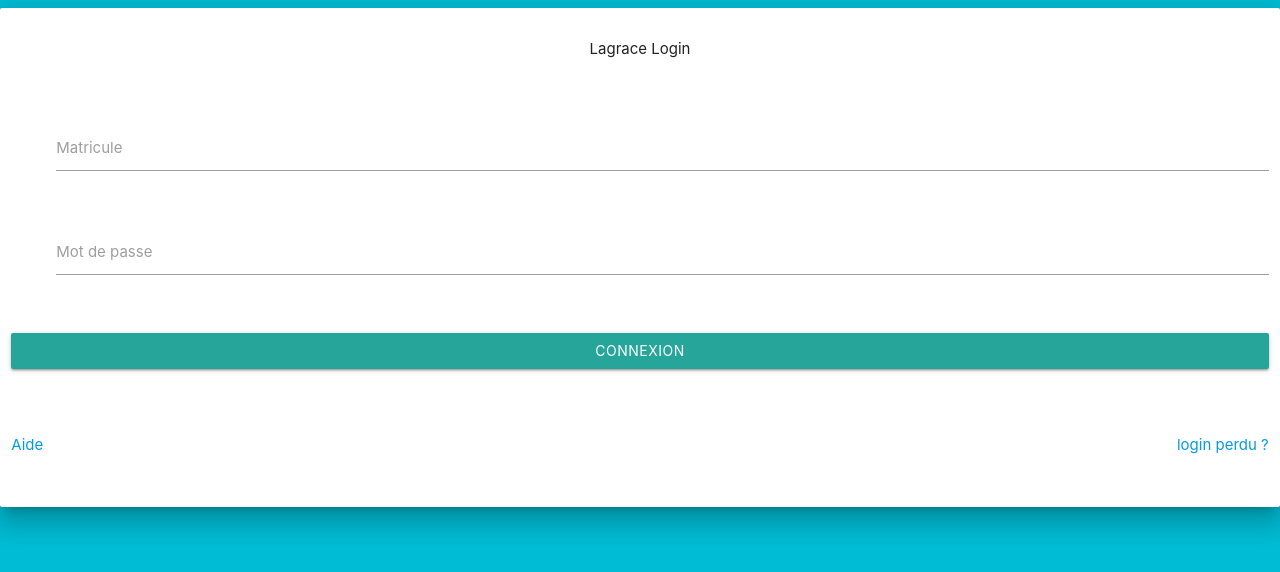
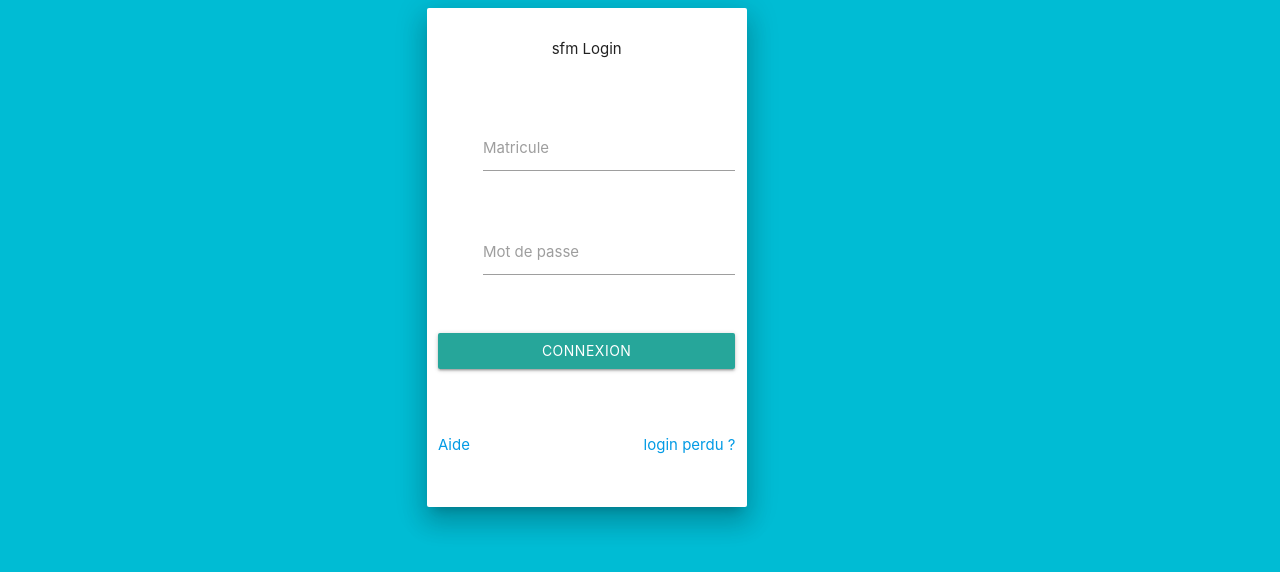
Before and after one commit to SamyMwamba/school-finance-manager, a PHP site: page /Vue/user-login.php in a window 1280 px wide. Shown: the top 572 px of the page. Run offline with PHP 8.4, Linux system fonts and the light colour scheme; some libraries are stand-ins or nearby versions.

Commit message:
align login form

```diff
--- a/Vue/user-login.php
+++ b/Vue/user-login.php
@@ -17,7 +17,7 @@
   <meta name="msapplication-tap-highlight" content="no">
   <meta name="description" content="Materialize is a Material Design Admin Template,It's modern, responsive and based on Material Design by Google. ">
   <meta name="keywords" content="materialize, admin template, dashboard template, flat admin template, responsive admin template,">
-  <title>Login Page | Materialize - Material Design Admin Template</title>
+  <title>sfm</title>
 
   <!-- Favicons-->
   <link rel="icon" href="images/favicon/favicon-32x32.png" sizes="32x32">
@@ -31,7 +31,11 @@
 
   <!-- CORE CSS-->
 
-  <link href="css/materialize.min.css" type="text/css" rel="stylesheet" media="screen,projection">
+    <!-- Compiled and minified CSS -->
+    <link rel="stylesheet" href="https://cdnjs.cloudflare.com/ajax/libs/materialize/1.0.0-beta/css/materialize.min.css">
+
+    <!-- Compiled and minified JavaScript -->
+    <script src="https://cdnjs.cloudflare.com/ajax/libs/materialize/1.0.0-beta/js/materialize.min.js"></script>
   <link href="css/style.min.css" type="text/css" rel="stylesheet" media="screen,projection">
     <!-- Custome CSS-->
     <link href="css/custom/custom.min.css" type="text/css" rel="stylesheet" media="screen,projection">
@@ -55,12 +59,12 @@
 
 
   <div id="login-page" class="row">
-    <div class="col s12 z-depth-4 card-panel">
+    <div class="col offset-l4 s12 l3 z-depth-4 card-panel">
       <form class="login-form">
-        <div class="row">
+        <div class="row center">
           <div class="input-field col s12 center">
               <i  alt="" class="mdi-action-account-circle mdi-5x circle responsive-img valign profile-image-login"></i>
-            <p class="center login-form-text">Lagrace Login</p>
+            <p class="center login-form-text">sfm Login</p>
           </div>
         </div>
         <div class="row margin">
```
